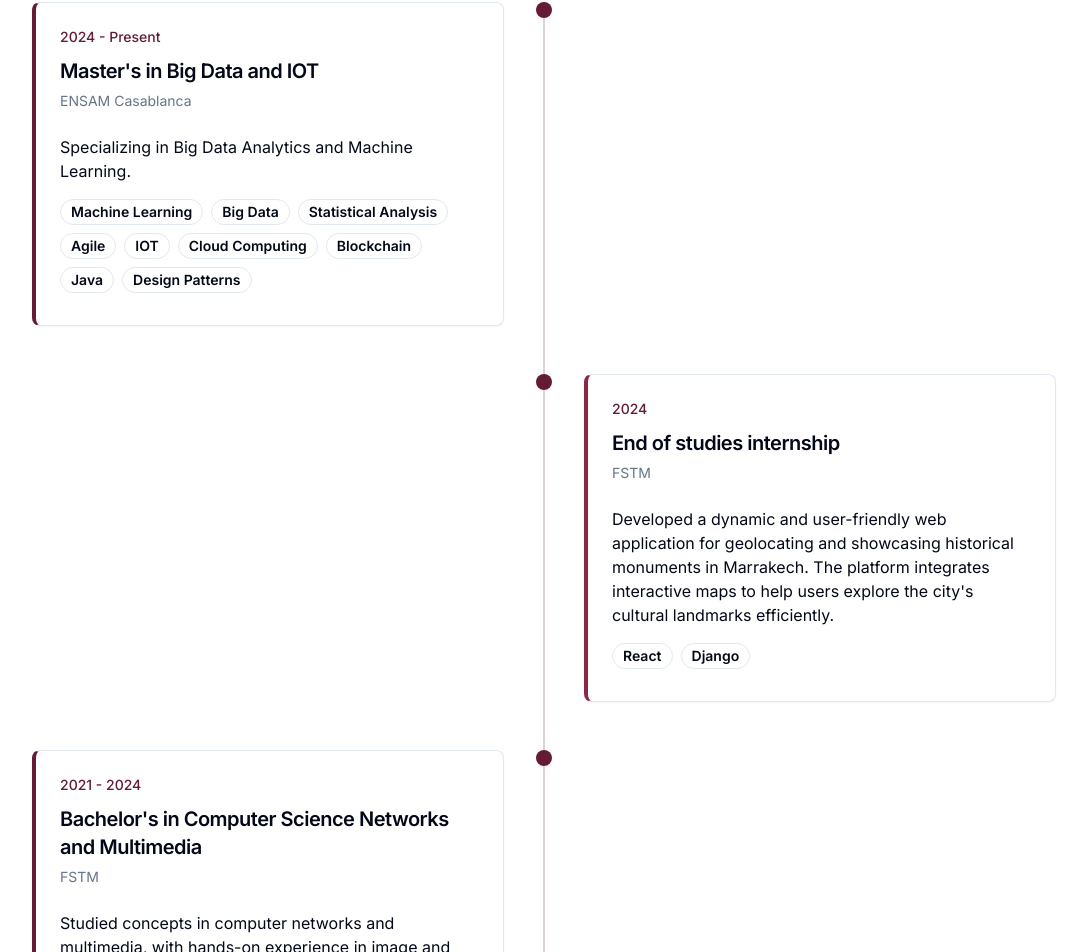
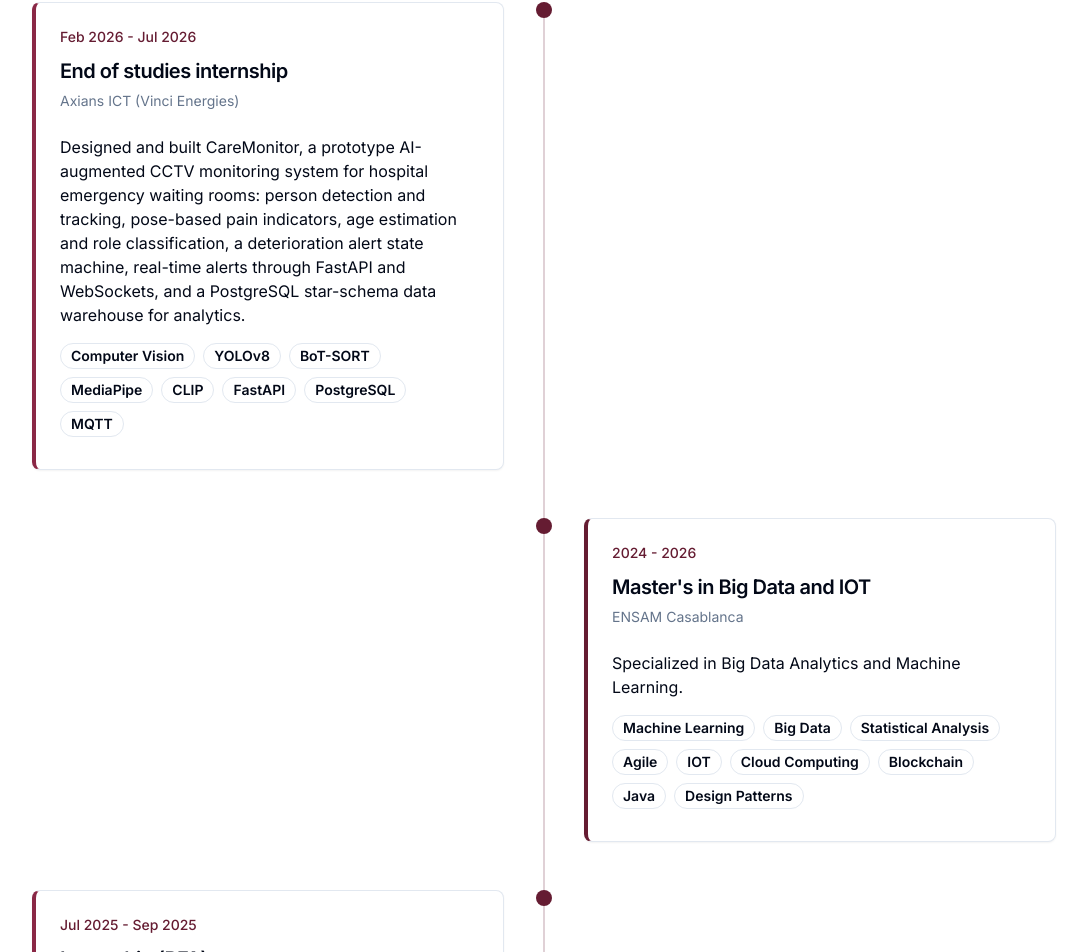
Before and after one commit to ChoraichiFadwa/portfolio-website, a Next.js app: page / in a window 1280 px wide. Shown: the part 2788-3740 px from the top of the page, without its empty margins (96-1183 px from the left). Built offline with nearby package versions, Linux system fonts and the light colour scheme.

Commit message:
Revise experience timeline with new entries and corrections
Updated timeline items to include new internship and education details, corrected periods, and improved descriptions.

```diff
--- a/components/experience-timeline.tsx
+++ b/components/experience-timeline.tsx
@@ -17,16 +17,36 @@ interface TimelineItem {
 const timelineItems: TimelineItem[] = [
   {
     id: 1,
+    title: "End of studies internship",
+    organization: "Axians ICT (Vinci Energies)",
+    period: "Feb 2026 - Jul 2026",
+    description:
+      "Designed and built CareMonitor, a prototype AI-augmented CCTV monitoring system for hospital emergency waiting rooms: person detection and tracking, pose-based pain indicators, age estimation and role classification, a deterioration alert state machine, real-time alerts through FastAPI and WebSockets, and a PostgreSQL star-schema data warehouse for analytics.",
+    skills: ["Computer Vision", "YOLOv8", "BoT-SORT", "MediaPipe", "CLIP", "FastAPI", "PostgreSQL", "MQTT"],
+    type: "experience",
+  },
+  {
+    id: 2,
     title: "Master's in Big Data and IOT",
     organization: "ENSAM Casablanca",
-    period: "2024 - Present",
+    period: "2024 - 2026",
     description:
-      "Specializing in Big Data Analytics and Machine Learning.",
+      "Specialized in Big Data Analytics and Machine Learning.",
     skills: ["Machine Learning", "Big Data", "Statistical Analysis", "Agile", "IOT", "Cloud Computing", "Blockchain", "Java", "Design Patterns"],
     type: "education",
   },
   {
-    id: 2,
+    id: 3,
+    title: "Internship (PFA)",
+    organization: "Centre d'Ingénierie Pédagogique et d'Innovation, UM5R Rabat",
+    period: "Jul 2025 - Sep 2025",
+    description:
+      "Built the back-end of Ecolead, a serious game platform, with FastAPI, along with KPI dashboards. Researched and proposed the game's educational content: three finance career paths (investment banker, portfolio manager, financial analyst).",
+    skills: ["Python", "FastAPI", "React", "KPI Dashboards"],
+    type: "experience",
+  },
+  {
+    id: 4,
     title: "End of studies internship",
     organization: "FSTM",
     period: "2024",
@@ -36,7 +56,7 @@ const timelineItems: TimelineItem[] = [
     type: "experience",
   },
   {
-    id: 3,
+    id: 5,
     title: "Bachelor's in Computer Science Networks and Multimedia",
     organization: "FSTM",
     period: "2021 - 2024",
```
